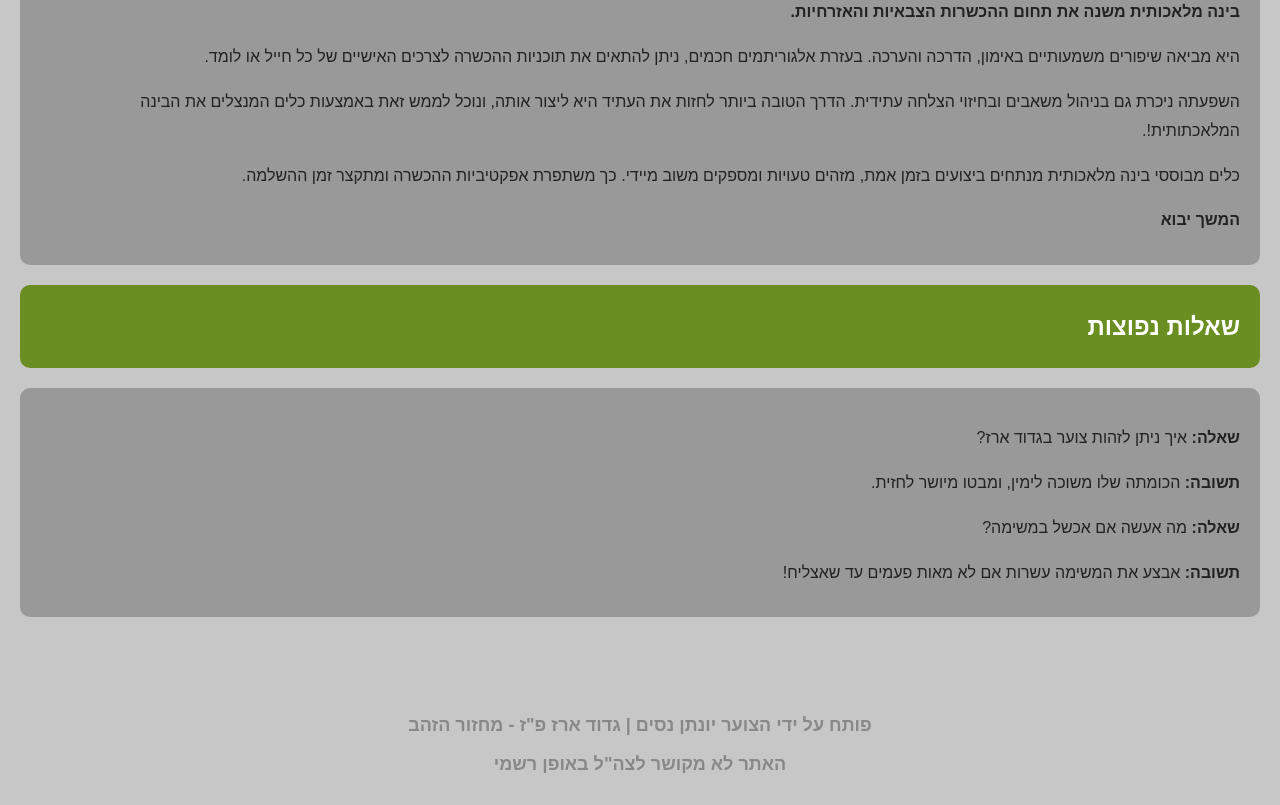
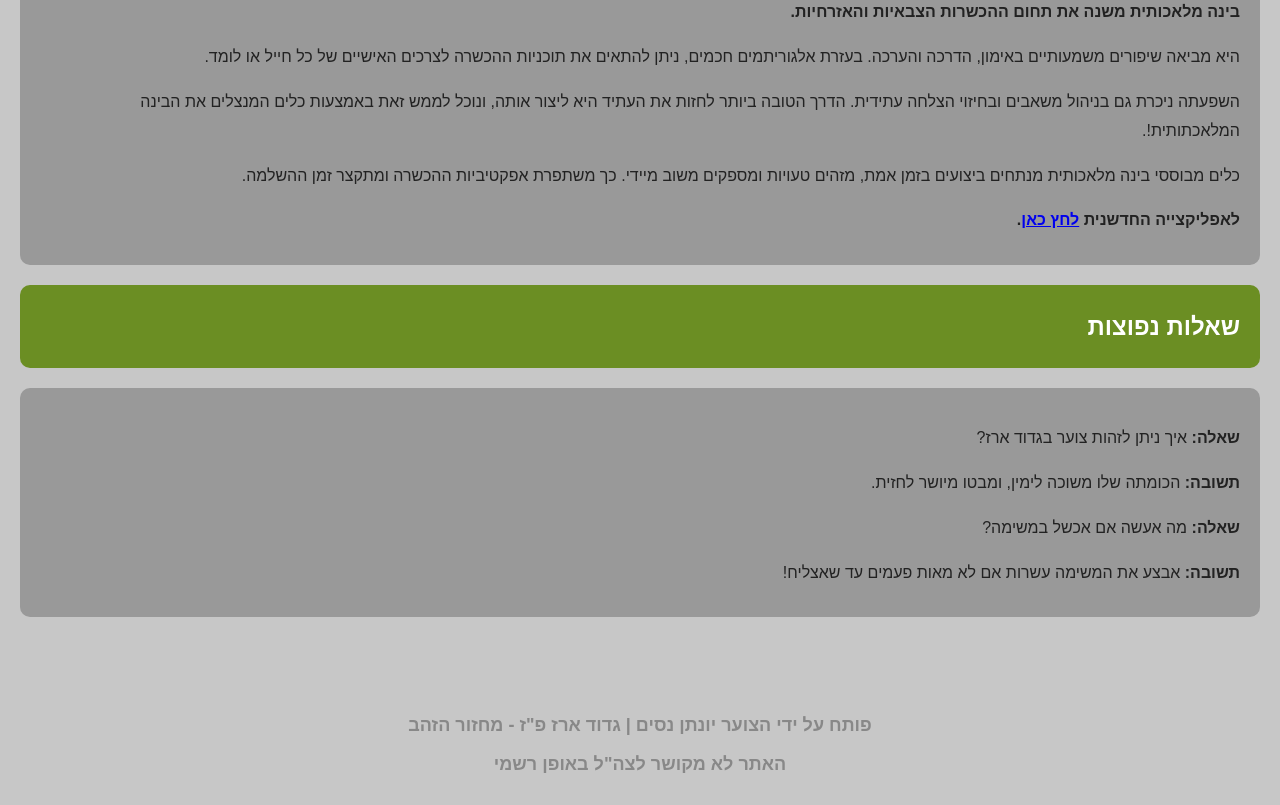
Before and after one commit to Bahadachat/bahadachat.github.io, a plain HTML site: page index.html in a window 1280 px wide. Shown: the part 1472-2277 px from the top of the page. Drawn offline with Linux system fonts and the light colour scheme.

Commit message:
Add link

```diff
--- a/index.html
+++ b/index.html
@@ -117,7 +117,9 @@
             <p>היא מביאה שיפורים משמעותיים באימון, הדרכה והערכה. בעזרת אלגוריתמים חכמים, ניתן להתאים את תוכניות ההכשרה לצרכים האישיים של כל חייל או לומד.</p>
             <p>השפעתה ניכרת גם בניהול משאבים ובחיזוי הצלחה עתידית. הדרך הטובה ביותר לחזות את העתיד היא ליצור אותה, ונוכל לממש זאת באמצעות כלים המנצלים את הבינה המלאכתותית!.</p>
             <p>כלים מבוססי בינה מלאכותית מנתחים ביצועים בזמן אמת, מזהים טעויות ומספקים משוב מיידי. כך משתפרת אפקטיביות ההכשרה ומתקצר זמן ההשלמה.</p>
-            <p><strong>המשך יבוא</strong></p>
+            <!-- <p><strong>המשך יבוא</strong></p> -->
+            <p><strong>לאפליקצייה החדשנית <a href="https://x.bahad1.com" target="_blank">לחץ כאן</a>.</strong></p>
+
         </div>
 
         <h2>שאלות נפוצות</h2>
```
